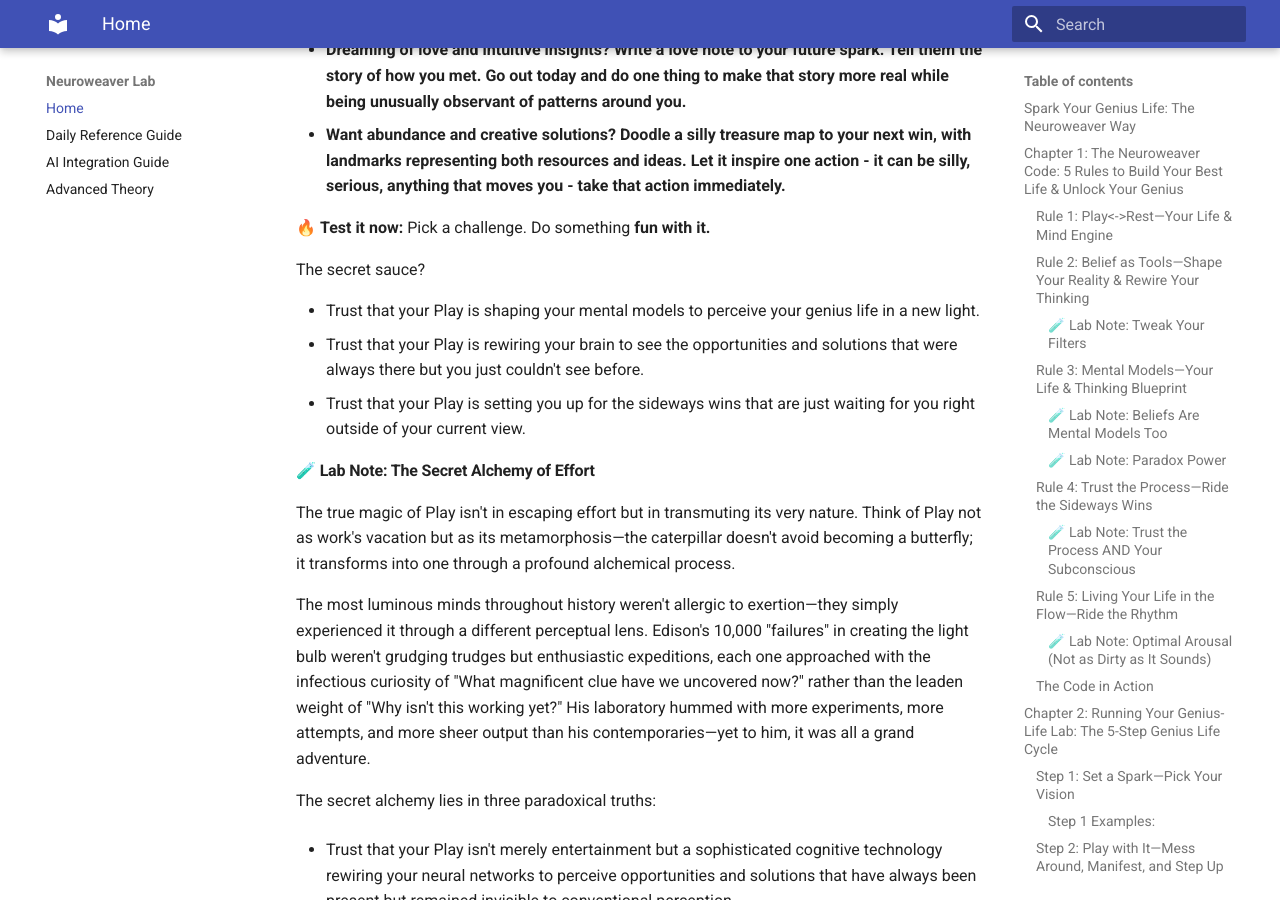
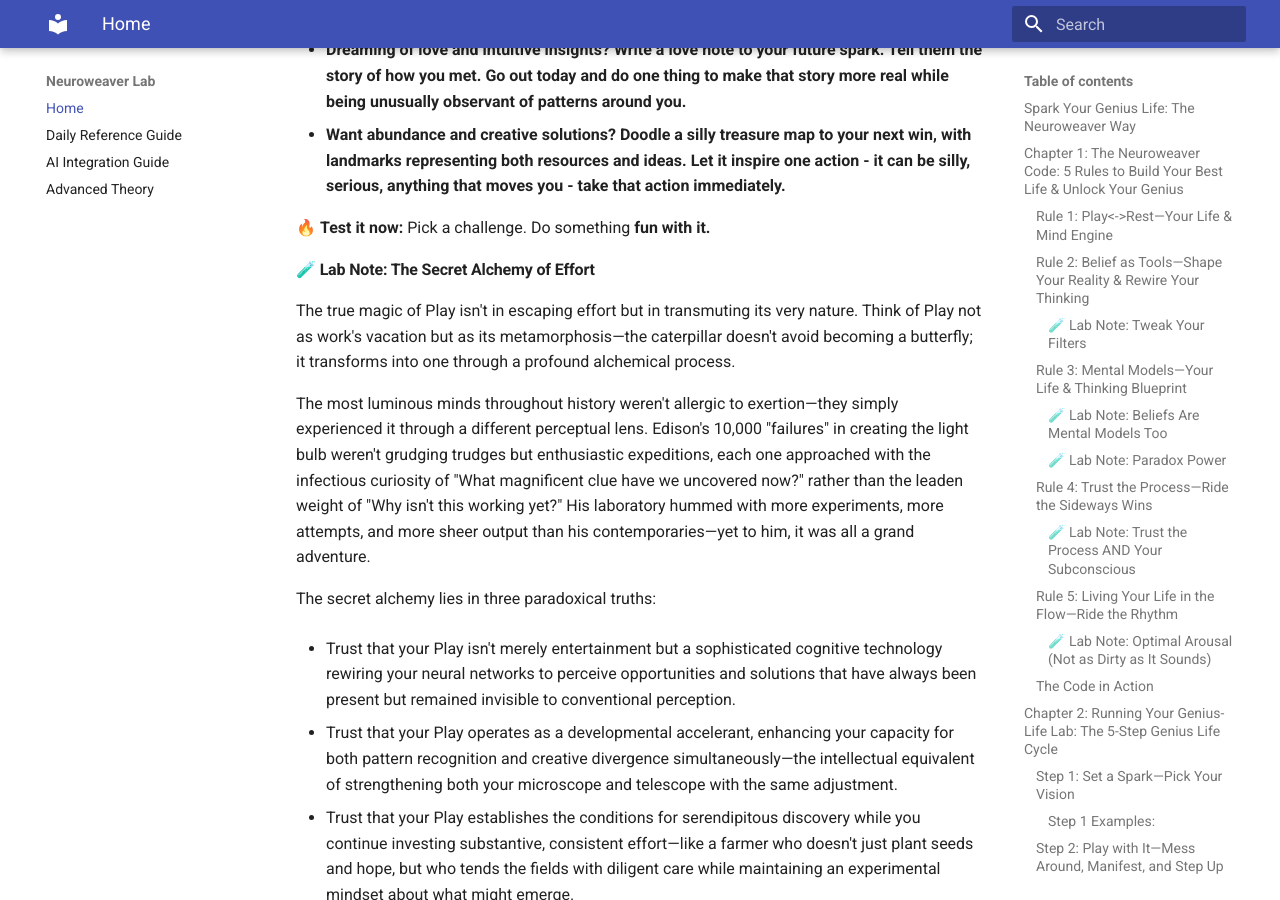
Before and after one commit to phillipclapham/neuroweaver, an MkDocs documentation site: the page built from docs/index.md, in a window 1280 px wide and 900 px high, scrolled down 9564 px. Built offline with MkDocs 1.6.1 and Material for MkDocs 9.7.7, drawn with Linux system fonts in a browser that asks for light colours.

Commit message:
book refinements

```diff
--- a/docs/index.md
+++ b/docs/index.md
@@ -167,12 +167,6 @@ Your turn: spark's set—"My work lights me up and my mind cuts through problems
 - **Want abundance and creative solutions?** **Doodle a silly treasure map to your next win, with landmarks representing both resources and ideas. Let it inspire one action - it can be silly, serious, anything that moves you - take that action immediately.**
 
 🔥 **Test it now:** Pick a challenge. Do something **fun with it.**
-
-The secret sauce?
-
-- Trust that your Play is shaping your mental models to perceive your genius life in a new light.
-- Trust that your Play is rewiring your brain to see the opportunities and solutions that were always there but you just couldn't see before.
-- Trust that your Play is setting you up for the sideways wins that are just waiting for you right outside of your current view.
 
 #### **🧪 Lab Note: The Secret Alchemy of Effort**
 
```
Also changed, not shown: README.md (+0 -6 lines), site/index.html, site/search/search_index.json.
